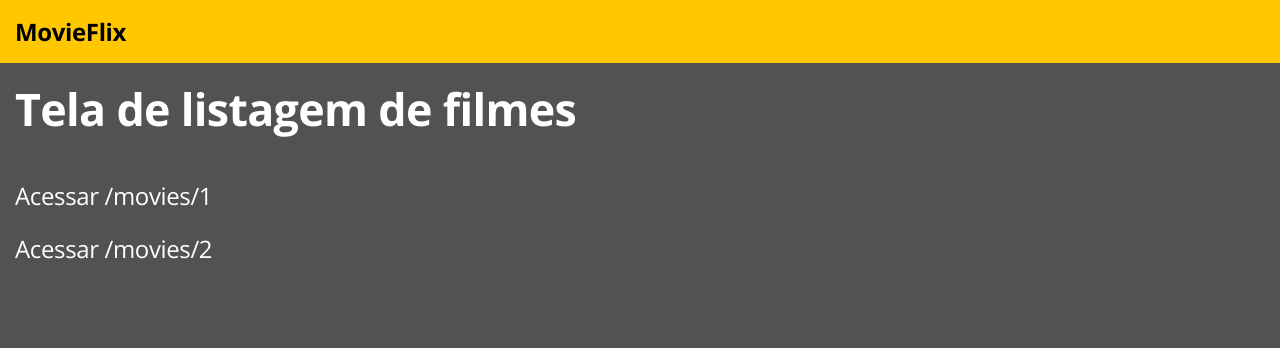
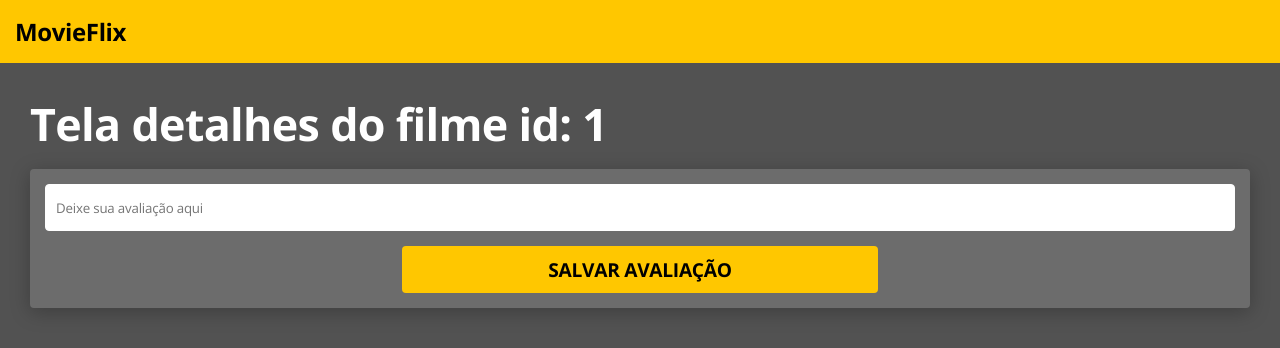
Before and after one commit to giancarloCavalli/movieflix-frontend, a React (Create React App) app: page /movies/1 in a window 1280 px wide. Shown: the top 348 px of the page. Built offline with nearby package versions, Linux system fonts and the light colour scheme.

Commit message:
Movie Details Page HTML and styling

```diff
--- a/src/App.css
+++ b/src/App.css
@@ -1,10 +1,11 @@
-@import url('https://fonts.googleapis.com/css2?family=Open+Sans:wght@400;700&display=swap');
+@import url("https://fonts.googleapis.com/css2?family=Open+Sans:wght@400;700&display=swap");
 
 :root {
-  --primary-font-color: #FFFF;
-  --secondary-font-color: #9E9E9E;
-  --primary-color: #FFC700;
+  --primary-font-color: #ffff;
+  --secondary-font-color: #9e9e9e;
+  --primary-color: #ffc700;
   --main-bg-color: #525252;
+  --main-card-bg-color: #6c6c6c;
 }
 
 * {
@@ -13,7 +14,7 @@
   padding: 0;
   text-decoration: none;
   border: 0;
-  font-family: 'Open Sans', sans-serif;
+  font-family: "Open Sans", sans-serif;
   letter-spacing: -0.015em;
 }
 
@@ -21,7 +22,12 @@ body {
   background-color: var(--main-bg-color);
 }
 
-h1,h2,h3,h4,h5,h6 {
+h1,
+h2,
+h3,
+h4,
+h5,
+h6 {
   font-weight: 700;
 }
 
@@ -33,8 +39,29 @@ h1 {
   cursor: pointer;
 }
 
-@media(min-width: 992px) {
+.base-card {
+  background: #6c6c6c;
+  box-shadow: 0px 4px 20px rgba(0, 0, 0, 0.25);
+  border-radius: 4px;
+}
+
+.base-input {
+  width: 100%;
+  border: 1px solid #fefefe;
+  box-sizing: border-box;
+  border-radius: 4px;
+  height: 47px;
+  padding-left: 10px;
+  color: #000000;
+  margin-bottom: 15px;
+}
+
+@media (min-width: 992px) {
   h1 {
     font-size: 2.6rem;
   }
+
+  h2 {
+    font-size: 2.8em;
+  }
 }
--- a/src/components/LoginCard/styles.css
+++ b/src/components/LoginCard/styles.css
@@ -1,6 +1,6 @@
 .login-card-container {
   padding: 65px 10px;
-  background-color: #6c6c6c;
+  background-color: var(--main-card-bg-color);
   border-radius: 4px;
   box-shadow: 0px 4px 20px rgba(0, 0, 0, 0.25);
   height: 60vh;
@@ -16,17 +16,6 @@
 
 .login-card-title h1 {
   font-weight: 400;
-}
-
-.base-input {
-  width: 100%;
-  border: 1px solid #fefefe;
-  box-sizing: border-box;
-  border-radius: 4px;
-  height: 47px;
-  padding-left: 10px;
-  color: #000000;
-  margin-bottom: 15px;
 }
 
 .login-card-container button {
--- a/src/components/Navbar/styles.css
+++ b/src/components/Navbar/styles.css
@@ -6,4 +6,5 @@
 
 .navbar-container h2 {
   color: #000000;
+  font-size: 1.5em;
 }
--- /dev/null
+++ b/src/pages/MoviesDetails/index.tsx
@@ -0,0 +1,20 @@
+import './styles.css';
+
+const MoviesDetails = () => {
+  return (
+    <div className="movie-det-container">
+      <h2>Tela detalhes do filme id: 1</h2>
+
+      <div className="base-card movie-rating-includer">
+        <div><input className="base-input" type="text" placeholder="Deixe sua avaliação aqui" /></div>
+        <div><button className="button">SALVAR AVALIAÇÃO</button></div>
+      </div>
+
+      <div className="base-card movie-reviews-container">
+
+      </div>
+    </div>
+  );
+}
+
+export default MoviesDetails;
--- /dev/null
+++ b/src/pages/MoviesDetails/styles.css
@@ -0,0 +1,29 @@
+.movie-det-container {
+  padding: 10px;
+}
+
+.movie-rating-includer {
+  margin-top: 15px;
+  padding: 15px;
+  text-align: center;
+}
+
+.movie-rating-includer button {
+  width: 100%;
+  background-color: var(--primary-color);
+  border-radius: 4px;
+  padding: 10px;
+  font-weight: 700;
+  font-size: 1.2rem;
+  color: #000000;
+}
+
+@media (min-width:768px) {
+  .movie-det-container {
+    padding: 30px;
+  }
+
+  .movie-rating-includer button {
+    max-width: 40%;
+  }
+}
--- a/src/pages/MoviesList/styles.css
+++ b/src/pages/MoviesList/styles.css
@@ -14,11 +14,7 @@
   margin-top: 10px;
 }
 
-@media(min-width: 997px) {
-  .movies-list-container h2 {
-    font-size: 2.8em;
-  }
-
+@media(min-width: 992px) {
   .movies-list-list {
     font-size: 1.5rem;
   }
--- a/src/routes.tsx
+++ b/src/routes.tsx
@@ -1,7 +1,8 @@
+import { BrowserRouter, Switch, Route } from "react-router-dom";
 import Navbar from "components/Navbar";
 import Login from "pages/Login";
+import MoviesDetails from "pages/MoviesDetails";
 import MoviesList from "pages/MoviesList";
-import { BrowserRouter, Switch, Route } from "react-router-dom";
 
 const Routes = () => {
   return (
@@ -11,8 +12,11 @@ const Routes = () => {
         <Route path="/" exact>
           <Login />
         </Route>
-        <Route path="/movies">
+        <Route path="/movies" exact>
           <MoviesList />
+        </Route>
+        <Route path="/movies/1">
+          <MoviesDetails />
         </Route>
       </Switch>
     </BrowserRouter>
```
